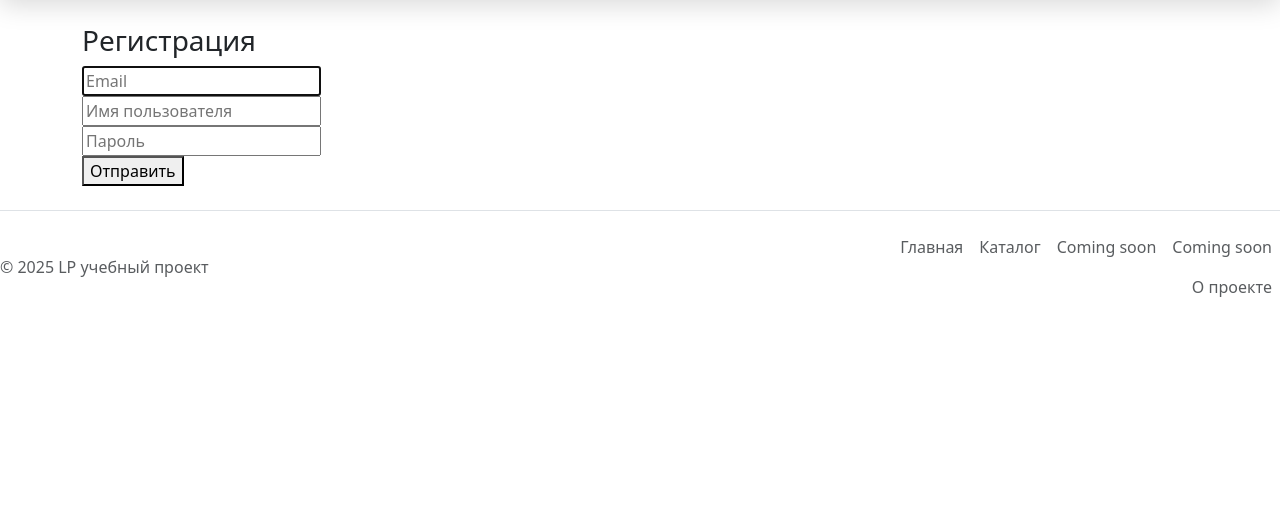
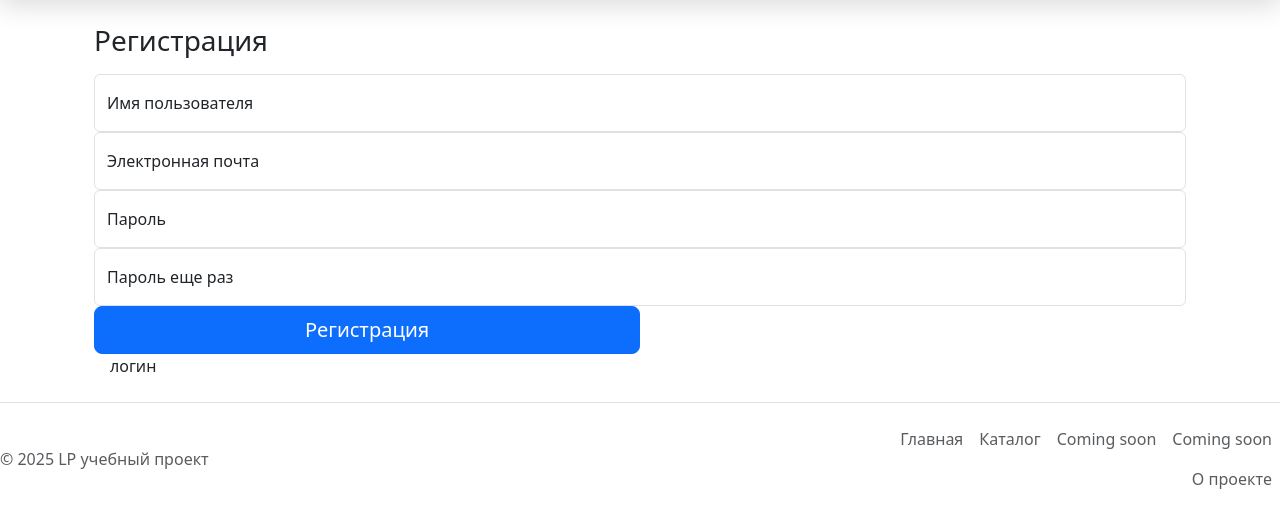
Before and after one commit to allobanov9004/wine_project, a Flask app: page /register in a window 1280 px wide. Shown: the part 103-631 px from the top of the page. Run offline with Flask 3, Linux system fonts and the light colour scheme; some libraries are stand-ins or nearby versions.

Commit message:
registration almost works

```diff
--- a/app/app.py
+++ b/app/app.py
@@ -1,8 +1,11 @@
-from flask import Flask, render_template, request, redirect, url_for
-from flask_sqlalchemy import SQLAlchemy
+from flask import Flask, render_template, request, redirect, url_for, flash
+from flask_admin import Admin
+from flask_login import LoginManager
+
 from models import Wine, User
 from werkzeug.security import generate_password_hash
-from flask_sqlalchemy import pagination
+from flask_admin.contrib.sqla import ModelView
+
 
 from db import db_session
 
@@ -16,6 +19,12 @@ from flask_paginate import Pagination, get_page_parameter, get_page_args
 
 app = Flask(__name__)
 app.config["SECRET_KEY"] = "you-will-never-guess"
+
+admin = Admin(app, name='wineproject')
+admin.add_view(ModelView(User, db_session))
+admin.add_view(ModelView(Wine, db_session))
+
+login_manager = LoginManager()
 
 
 @app.route("/")
@@ -39,7 +48,7 @@ def catalog():
 
 
     pagination_wines = get_wines(offset=offset, per_page=per_page)
-    pagination = Pagination(page=page, per_page=per_page, total=total, search=search, record_name='wines')
+    pagination = Pagination(page=page, per_page=per_page, total=total, search=search, record_name='позиции')
 
     return render_template("catalog.html", data=pagination_wines, pagination=pagination, page=page, per_page=per_page)
 
@@ -58,15 +67,24 @@ def about():
 @app.route("/register", methods=["GET", "POST"])
 def register():
     if request.method == "POST":
-        email = request.form.get('email')
-        name = request.form.get('name')
-        password = request.form.get('password')
+        if len(request.form.get('username')) > 4 and request.form.get('password') == request.form.get('password2'):
+            hash = generate_password_hash(request.form.get('password'))
+            email = request.form.get('email')
+            username = request.form.get('username')
+            new_user = User(email=email, username=username, password_hash=hash)
+
+            # try:
+            db_session.add(new_user)
+            db_session.commit()
+            flash("вы успешно зарегистрировались")
+            # except Exception as exc:
+            #     print(exc)
 
 
-        new_user = User(email=email, username=name, password_hash=password)
+        else:
+            flash('Неверно введены данные')
 
-        db_session.add(new_user)
-        db_session.commit()
+
     return render_template('register.html')
 
 
--- a/app/models.py
+++ b/app/models.py
@@ -9,7 +9,7 @@ class User(UserMixin, Base):
 
     id = Column(Integer, primary_key=True)
     username = Column(String(50), index=True, unique=True)
-    password_hash = Column(String(128), nullable=False)
+    password_hash = Column(String(256), nullable=False)
     role = Column(String(10), index=True)
     email = Column(String(50), unique=True, nullable=False)
 
--- /dev/null
+++ b/app/templates/admin/index.html
@@ -0,0 +1,5 @@
+{% extends 'admin/master.html' %}
+
+{% block body %}
+<a href="{{ url_for("index") }}" class="nav-link px-2 link-secondary">back</a>
+{% endblock %}
--- a/app/templates/register.html
+++ b/app/templates/register.html
@@ -1,32 +1,50 @@
 {% extends 'base.html' %}
 
+{% block content %}
 
-{% block content %}
-<div class="column is-4 is-offset-4">
-  <h3 class="title">Регистрация</h3>
-  <div class="box">
-      <form method="POST" action="/register">
-          <div class="field">
-              <div class="control">
-                  <input class="input is-large" type="email" name="email" placeholder="Email" autofocus="">
-              </div>
-          </div>
+{% with messages = get_flashed_messages() %}
+  {% if messages %}
+    <ul class=flashes>
+    {% for message in messages %}
+      <li>{{ message }}</li>
+    {% endfor %}
+    </ul>
+  {% endif %}
+{% endwith %}
 
-          <div class="field">
-              <div class="control">
-                  <input class="input is-large" type="text" name="name" placeholder="Имя пользователя" autofocus="">
-              </div>
-          </div>
+<div class="container">
 
-          <div class="field">
-              <div class="control">
-                  <input class="input is-large" type="password" name="password" placeholder="Пароль">
-              </div>
-          </div>
+    <form action="/register" method="post" class="form-contact">
+        <h1 class="h3 mb-3 fw-normal">Регистрация</h1>
 
-          <button class="button is-block is-info is-large is-fullwidth">Отправить</button>
-      </form>
-  </div>
+        <div class="form-floating">
+            <input type="username" name="username" class="form-control" id="floatingInput" placeholder="username" value="" required>
+            <label for="floatingInput">Имя пользователя</label>
+        </div>
+
+
+            <div class="form-floating">
+                <input type="email" name="email" class="form-control" id="floatingInput" placeholder="name@example.com" value="" required>
+                <label for="floatingInput">Электронная почта</label>
+            </div>
+
+            <div class="form-floating">
+                <input type="password" name="password" class="form-control" id="floatingPassword" placeholder="Password" value="" required>
+                <label for="floatingPassword">Пароль</label>
+            </div>
+
+            <div class="form-floating">
+                <input type="password" name="password2" class="form-control" id="floatingPassword" placeholder="Password" value="" required>
+                <label for="floatingPassword">Пароль еще раз</label>
+            </div>
+
+
+
+            <button class="w-50 btn btn-lg btn-primary" type="submit">Регистрация</button>
+
+            <p><a href="{{ url_for('login') }}" class="nav-link px-3">логин</a>
+
+    </form>
 </div>
 
   {% endblock  %}
```
Also changed, not shown: app/templates/login.html (+27 -23 lines), app/viv_parser.py (+5 -2 lines), requirements.txt (+13 -10 lines).
